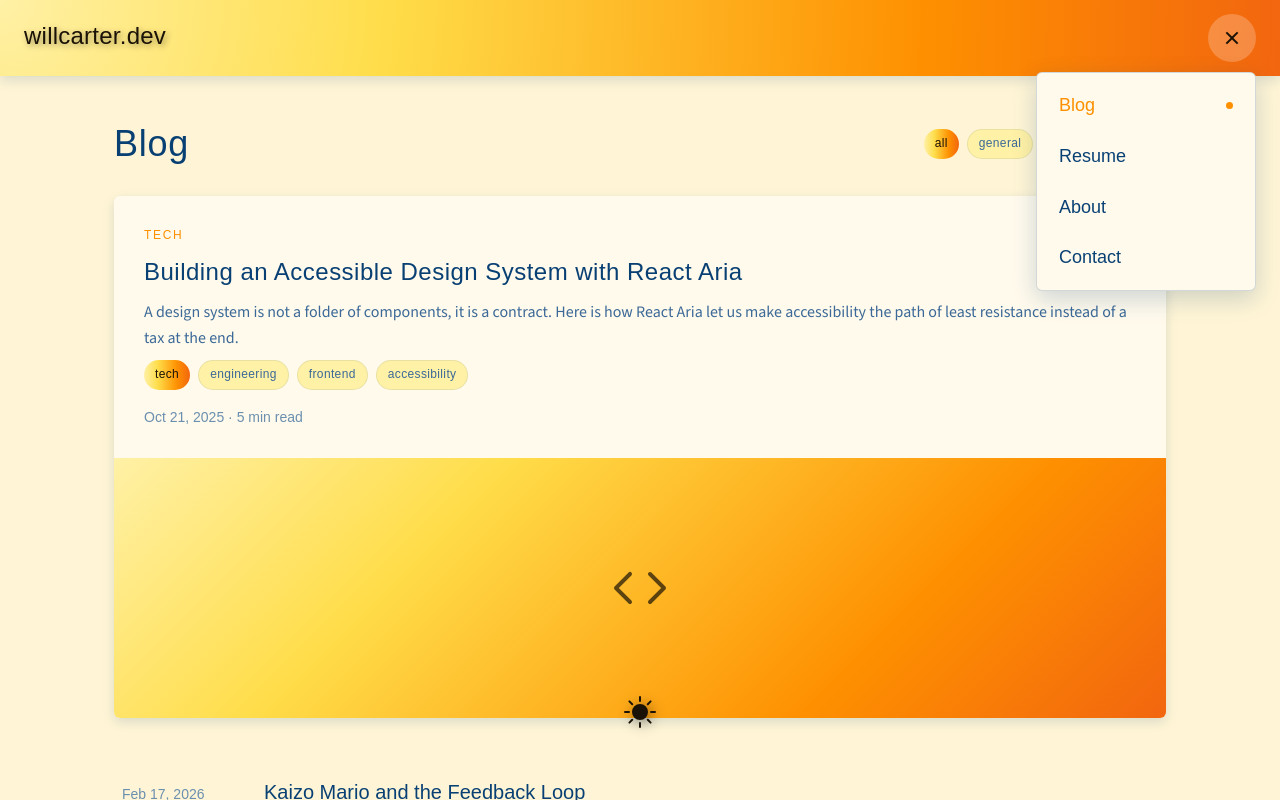
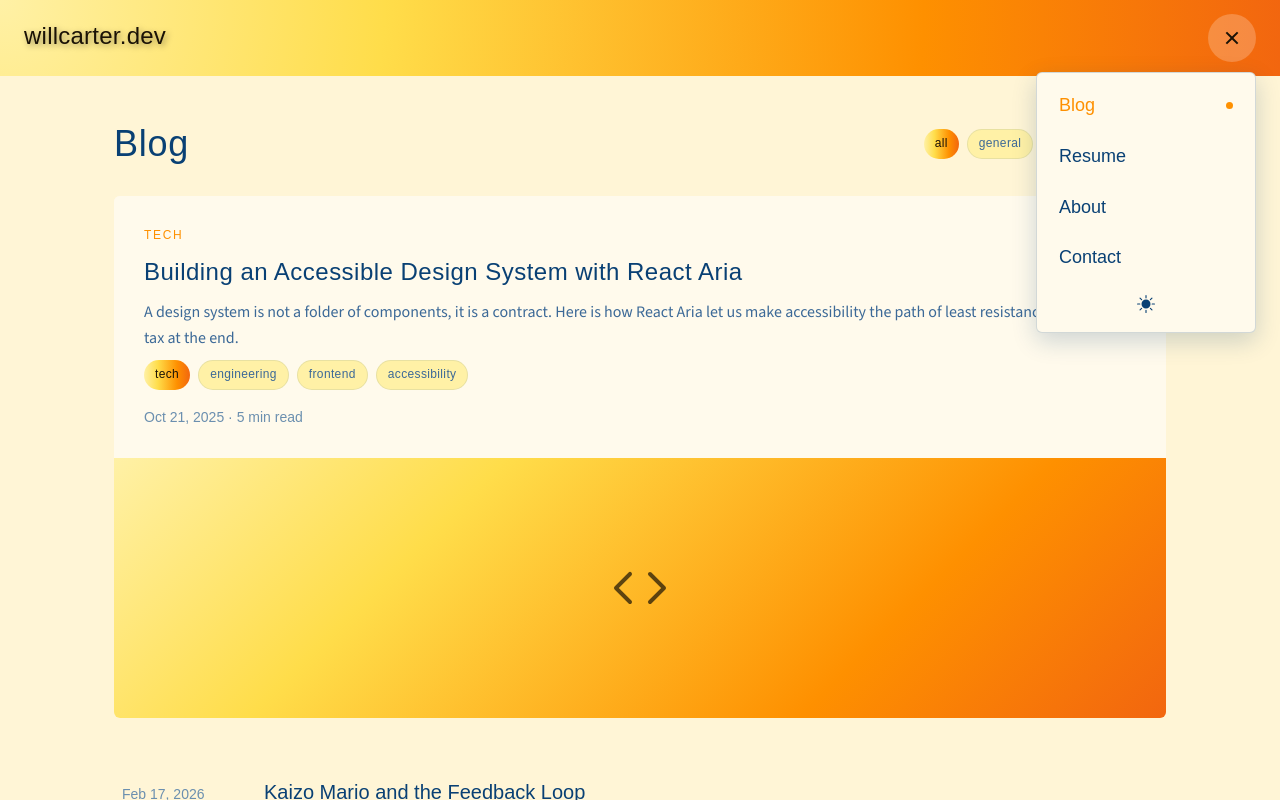
Before and after one commit to whcarter3/willcarter.dev, a Next.js app: page /blog in a window 1280 px wide. Both pictures are taken after a click on the button "Toggle menu". Shown: the top 800 px of the page. Built offline with nearby package versions, Linux system fonts and the light colour scheme; a web font is replaced by a local one.

Commit message:
theme switcher

```diff
--- a/components/ThemeToggle.tsx
+++ b/components/ThemeToggle.tsx
@@ -2,7 +2,11 @@ import { useState, useCallback, useRef } from 'react';
 import { useThemeContext } from '@/contexts/ThemeContext';
 import { BsFillSunFill, BsFillMoonFill } from 'react-icons/bs';
 
-export default function ThemeToggle() {
+interface ThemeToggleProps {
+  variant?: 'hero' | 'menu';
+}
+
+export default function ThemeToggle({ variant = 'hero' }: ThemeToggleProps) {
   const { theme, toggleTheme } = useThemeContext();
   const [fading, setFading] = useState(false);
   const btnRef = useRef<HTMLButtonElement>(null);
@@ -23,10 +27,14 @@ export default function ThemeToggle() {
     setTimeout(() => setFading(false), dur);
   }, [fading, toggleTheme]);
 
+  const cls = variant === 'menu'
+    ? `theme-toggle-menu${fading ? ' is-fading' : ''}`
+    : `theme-toggle${fading ? ' is-fading' : ''}`;
+
   return (
     <button
       ref={btnRef}
-      className={`theme-toggle${fading ? ' is-fading' : ''}`}
+      className={cls}
       onClick={handleClick}
       aria-label={theme === 'dark' ? 'Switch to light mode' : 'Switch to dark mode'}
     >
--- a/components/nav.tsx
+++ b/components/nav.tsx
@@ -5,6 +5,7 @@ import { useRouter } from 'next/router';
 import classNames from 'classnames';
 import useGradient from '@/hooks/useGradient';
 import { RiMenu3Line, RiCloseLine } from 'react-icons/ri';
+import ThemeToggle from '@/components/ThemeToggle';
 
 interface NavProps {
   transparent?: boolean;
@@ -92,6 +93,7 @@ function Nav({ transparent }: NavProps) {
               </Link>
             );
           })}
+          <ThemeToggle variant="menu" />
         </div>
       </div>
     </nav>
--- a/pages/_app.tsx
+++ b/pages/_app.tsx
@@ -1,5 +1,6 @@
 import '@/styles/globals.css';
 import type { AppProps } from 'next/app';
+import { useRouter } from 'next/router';
 import { PT_Mono, Source_Sans_3 } from 'next/font/google';
 import { ThemeProvider } from '@/contexts/ThemeContext';
 import ThemeToggle from '@/components/ThemeToggle';
@@ -19,11 +20,14 @@ const sourceSans3 = Source_Sans_3({
 });
 
 export default function App({ Component, pageProps }: AppProps) {
+  const router = useRouter();
+  const isHome = router.pathname === '/';
+
   return (
     <ThemeProvider>
       <div className={`${ptMono.variable} ${sourceSans3.variable} font-body`} style={{ display: 'contents' }}>
         <Component {...pageProps} />
-        <ThemeToggle />
+        {isHome && <ThemeToggle variant="hero" />}
       </div>
     </ThemeProvider>
   );
--- a/styles/globals.css
+++ b/styles/globals.css
@@ -14,7 +14,7 @@
     font-size: var(--text-base);
     line-height: var(--leading-normal);
     -webkit-font-smoothing: antialiased;
-    transition: background var(--dur) var(--ease), color var(--dur) var(--ease);
+    /* Colors transition via @property on :root — no transition needed here */
     margin: 0; padding: 0;
   }
 
@@ -46,9 +46,7 @@
 
   /* Nav */
   .nav {
-    position: sticky; top: 0; z-index: 50;
     background: var(--grad-mood-linear);
-    box-shadow: var(--shadow-md);
   }
   .nav.is-transparent { background: transparent; box-shadow: none; position: absolute; left: 0; right: 0; }
   .nav-inner {
@@ -101,6 +99,20 @@
   .menu-link:hover { background: var(--bg-3); color: var(--accent); }
   .menu-link.is-active { color: var(--accent); }
   .menu-dot { width: 7px; height: 7px; border-radius: 50%; background: var(--accent); flex-shrink: 0; }
+
+  /* Menu-inline theme toggle */
+  .theme-toggle-menu {
+    display: grid; place-items: center;
+    width: 100%; height: 40px;
+    padding: 0; border: none; border-radius: var(--radius-sm);
+    background: transparent; color: var(--fg-1);
+    font-size: 18px;
+    cursor: pointer;
+    transition: background var(--dur-fast) var(--ease), color var(--dur-fast) var(--ease);
+  }
+  .theme-toggle-menu:hover { background: var(--bg-3); color: var(--accent); }
+  .theme-toggle-menu svg { width: 18px; height: 18px; }
+  .theme-toggle-menu.is-fading svg { animation: icon-fade 5000ms var(--ease) forwards; }
 
   .theme-toggle {
     position: fixed; bottom: 64px; left: 50%; transform: translateX(-50%);
@@ -179,9 +191,7 @@
 
   .card {
     background: var(--bg-2);
-    /* border: var(--border-width) solid var(--border-2); */
     border-radius: var(--radius-sm);
-    box-shadow: var(--shadow-sm);
     transition: transform var(--dur) var(--ease), box-shadow var(--dur) var(--ease), border-color var(--dur) var(--ease);
   }
   .card:hover { box-shadow: var(--shadow-lg); border-color: var(--accent); }
@@ -224,14 +234,14 @@
   .post-date { font-family: var(--font-pt-mono); font-size: var(--text-sm); color: var(--fg-3); padding-top: 4px; }
   .post-row-title {
     font-family: var(--font-pt-mono); font-size: var(--text-xl); color: var(--fg-1);
-    transition: color var(--dur) var(--ease); margin-bottom: 6px;
+    margin-bottom: 6px;
   }
   .post-row-excerpt { color: var(--fg-2); font-size: var(--text-base); margin-bottom: 10px; }
   .post-tags { display: flex; gap: 8px; flex-wrap: wrap; }
 
   .feature-card {
     display: grid; grid-template-columns: 1.1fr 1fr; gap: 0; overflow: hidden;
-    border-radius: var(--radius-sm); box-shadow: var(--shadow-md);
+    border-radius: var(--radius-sm);
   }
   .feature-card .feature-body { padding: 30px; display: flex; flex-direction: column; justify-content: center; background: var(--bg-2); }
   .feature-card .feature-img { background-size: cover; background-position: center; min-height: 260px; }
@@ -274,6 +284,7 @@
   .hero {
     min-height: 100vh; display: flex; align-items: center; justify-content: center;
     padding: 40px;
+    background: var(--grad-mood-card);
   }
   .hero h1 { font-size: clamp(1.8rem, 4vw, 2.8rem); color: var(--fg-on-sun); line-height: 1.4; max-width: 900px; }
   .hero-link {
```
